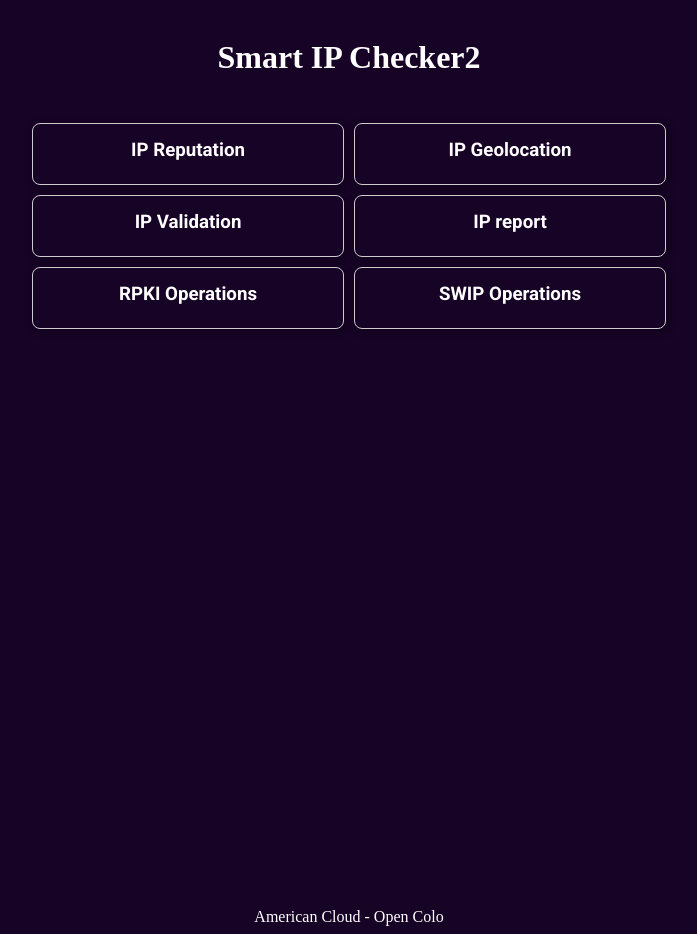
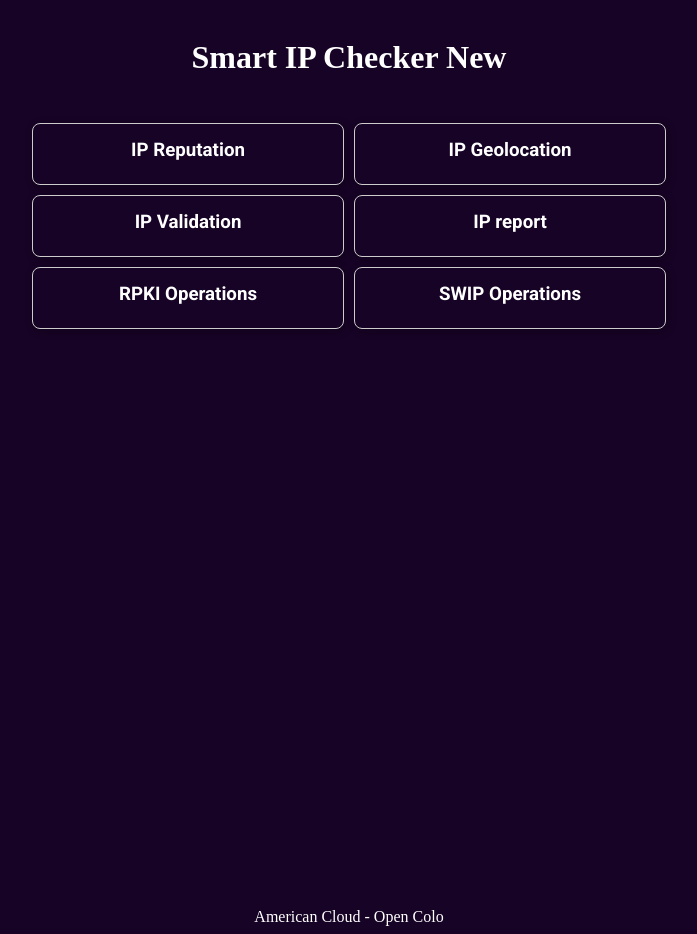
Before and after one commit to prashanthd-devops/smic-smart-ip-checker, a website: page index.html in a window 1280 px wide. Shown: the whole page, without its empty margins (291-988 px from the left). Drawn offline with Linux system fonts and the light colour scheme; a script that the page names is missing.

Commit message:
Testing the runner

```diff
--- a/index.html
+++ b/index.html
@@ -9,7 +9,7 @@
 </head>
 <body>
     <header>
-        <h1>Smart IP Checker2</h1>
+        <h1>Smart IP Checker New</h1>
     </header>
     <div class="body-div">
       <main>
```
